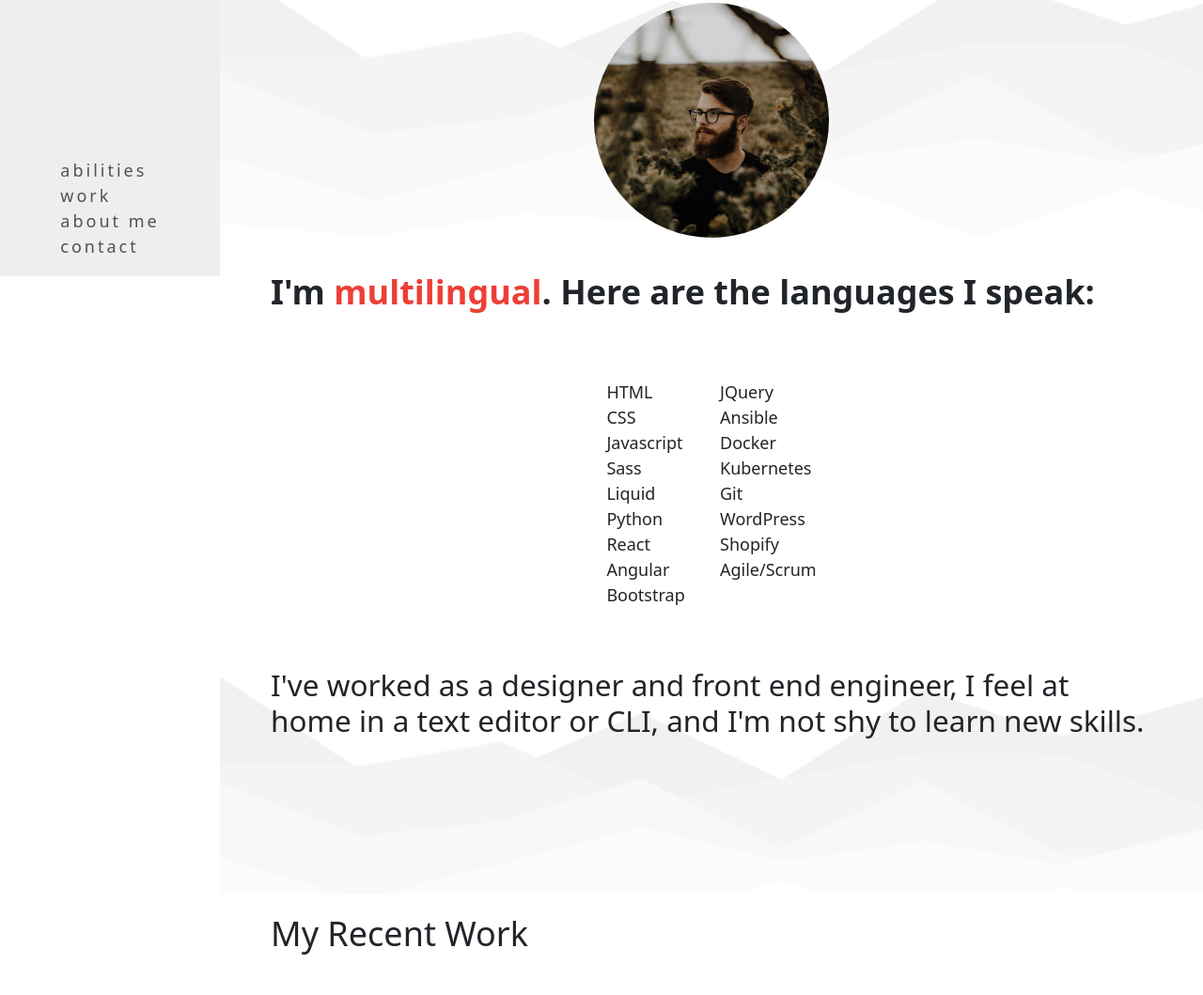
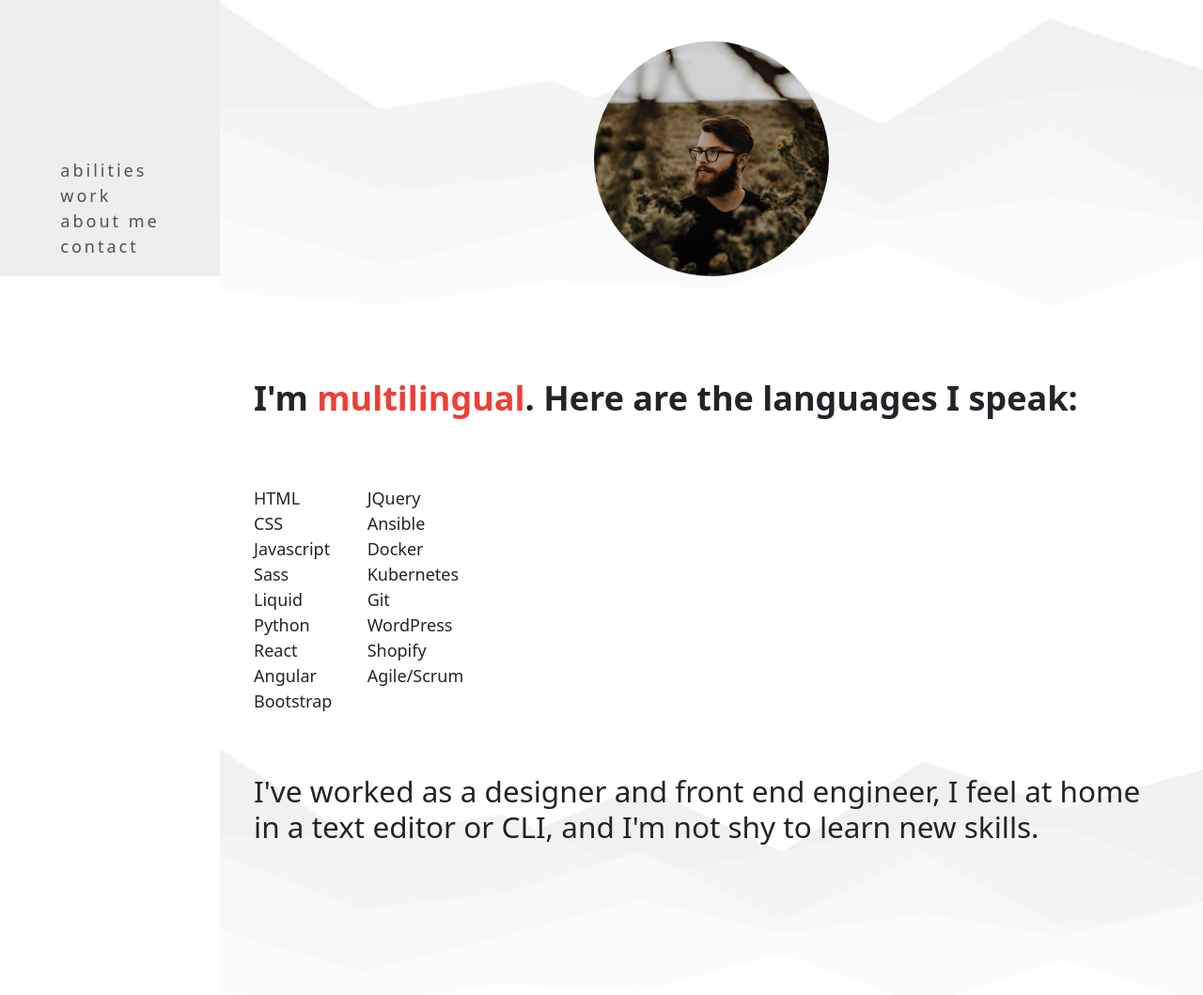
Before and after one commit to zachvarga/zvarga.dev, a website: page index.html in a window 1280 px wide. Shown: the part 506-1565 px from the top of the page at 94% size. Drawn offline with nearby package versions, Linux system fonts and the light colour scheme.

Commit message:
fix desktop styling

```diff
--- a/style.css
+++ b/style.css
@@ -620,4 +620,13 @@ fieldset {
         padding: 3em;
         margin: 5em auto;
     }
+    .section-full {
+        padding: 2em;
+    }
+    #selfie {
+        margin-top: 10%;
+    }
+    .skills-list {
+        margin: 0;
+    }
 }
```
